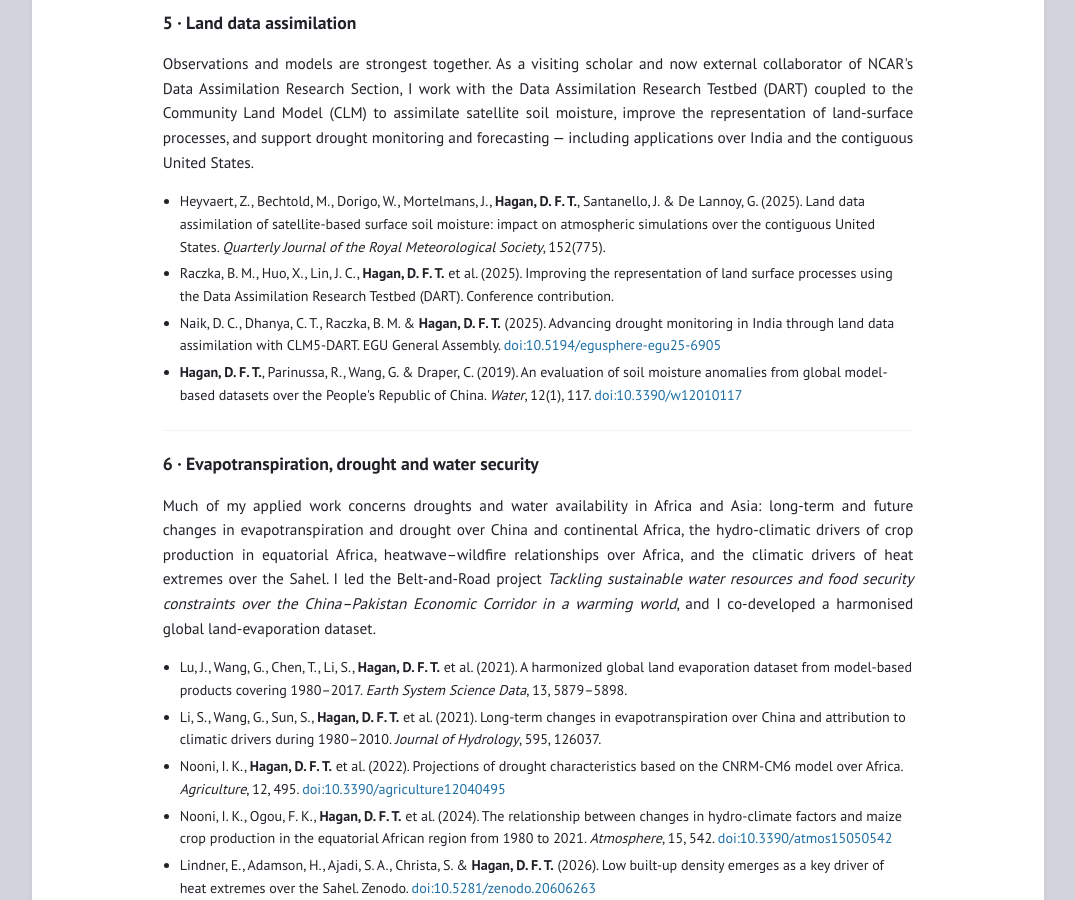
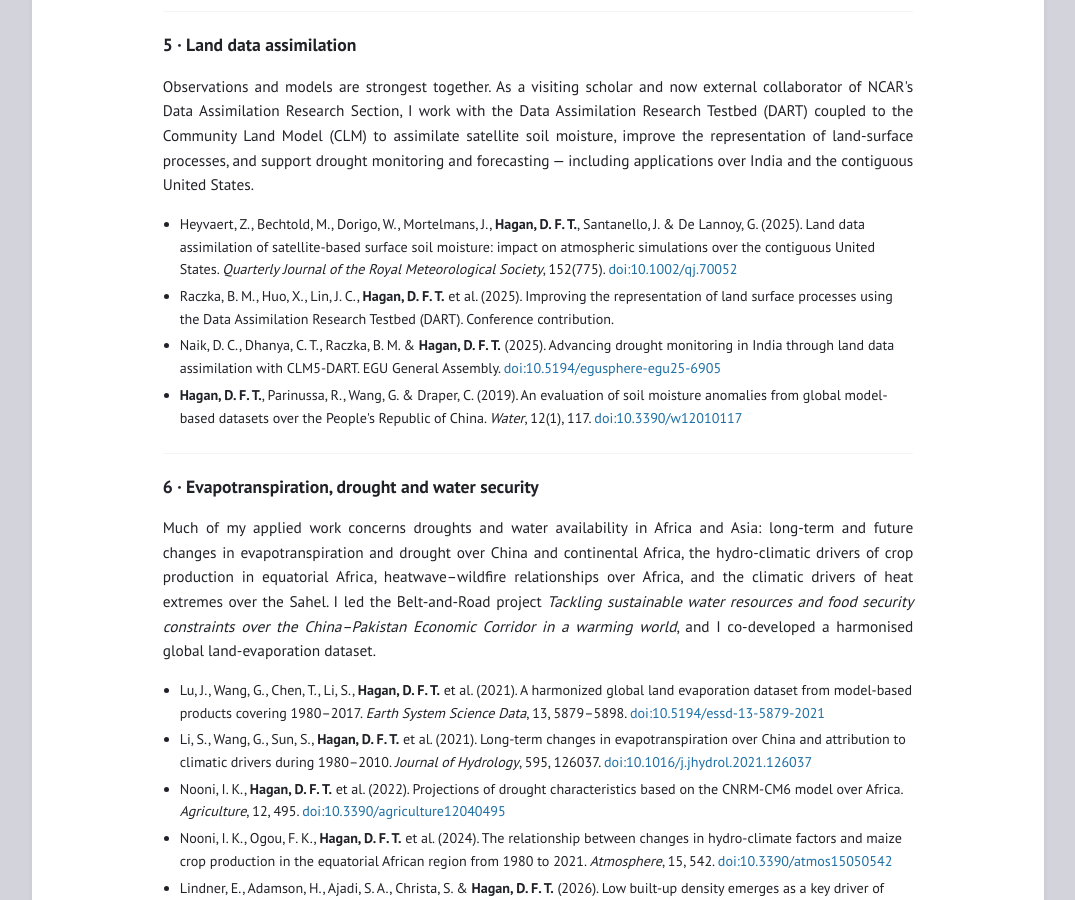
Before and after one commit to Dannyhay/Dannyhay.github.io, a Jekyll site: the page built from research.md, in a window 1280 px wide and 900 px high, scrolled down 3431 px. Shown: the whole window, without its empty margins (102-1177 px from the left). Built offline with Jekyll 4.4.1, drawn with Linux system fonts in a browser that asks for light colours; a style sheet for code colours, icons or effects is not loaded; some of the changed text lies outside the part shown.

Commit message:
Research: add DOIs for npj 2024, QJRMS 2025, ESSD 2021 and J. Hydrol. 2021 entries
Co-Authored-By: Claude Opus 5.5 <noreply@anthropic.com>
Claude-Session: https://claude.ai/code/session_01CJNajmwENLBjSd1vfseR7K

```diff
--- a/research.md
+++ b/research.md
@@ -38,7 +38,7 @@ My research asks a deceptively simple question: **which way does the arrow point
   <li>Lim Kam Sian, K. T. C., <span class="me">Hagan, D. F. T.</span>, Wang, G. et al. (2026). Observed soil-moisture initialization reveals strong land-surface control on air-temperature extremes in Southeast China. <em>Climate Dynamics</em>, 64, 469. <a href="https://doi.org/10.1007/s00382-026-08426-3">doi:10.1007/s00382-026-08426-3</a></li>
   <li>Ullah, W., AlGhafri, A. A., Ullah, S., Ajjur, S. B., Alhumaid, K. &amp; <span class="me">Hagan, D. F. T.</span> (2026). Assessment of human thermal stress dynamics and regional drivers across the Arabian Peninsula during 1990–2022 from observations. <em>International Journal of Climatology</em>, e70640. <a href="https://doi.org/10.1002/joc.70640">doi:10.1002/joc.70640</a></li>
   <li>Zhang, Y., <span class="me">Hagan, D. F. T.</span>, Miralles, D. G., Goergen, K. &amp; Kollet, S. (2026). Information flow causality reveals land–atmosphere coupling dynamics during compound dry–hot events in Europe. Preprint, <a href="https://doi.org/10.21203/rs.3.rs-9450690/v1">Research Square</a>.</li>
-  <li>Qiao, Y., Wang, G., <span class="me">Hagan, D. F. T.</span> et al. (2024). Contrasting sensitivity of air temperature trends to surface soil temperature trends between climate models and reanalyses. <em>npj Climate and Atmospheric Science</em>, 7.</li>
+  <li>Qiao, Y., Wang, G., <span class="me">Hagan, D. F. T.</span> et al. (2024). Contrasting sensitivity of air temperature trends to surface soil temperature trends between climate models and reanalyses. <em>npj Climate and Atmospheric Science</em>, 7. <a href="https://doi.org/10.1038/s41612-024-00588-3">doi:10.1038/s41612-024-00588-3</a></li>
   <li><span class="me">Hagan, D. F. T.</span>, Dolman, A. J., Wang, G. et al. (2022). Contrasting ecosystem constraints on the seasonal terrestrial CO<sub>2</sub> and mean surface air temperature causality projections by the end of the 21st century. <em>Environmental Research Letters</em>, 17, 124019. <a href="https://doi.org/10.1088/1748-9326/aca551">doi:10.1088/1748-9326/aca551</a></li>
   <li>Zou, X., Wang, G., <span class="me">Hagan, D. F. T.</span> et al. (2023). Precipitation sensitivity to soil moisture changes in multiple global climate models. <em>Atmosphere</em>, 14, 1531. <a href="https://doi.org/10.3390/atmos14101531">doi:10.3390/atmos14101531</a></li>
 </ul>
@@ -76,7 +76,7 @@ My research asks a deceptively simple question: **which way does the arrow point
 <h3>5 · Land data assimilation</h3>
 <p>Observations and models are strongest together. As a visiting scholar and now external collaborator of NCAR's Data Assimilation Research Section, I work with the Data Assimilation Research Testbed (DART) coupled to the Community Land Model (CLM) to assimilate satellite soil moisture, improve the representation of land-surface processes, and support drought monitoring and forecasting — including applications over India and the contiguous United States.</p>
 <ul class="pubs">
-  <li>Heyvaert, Z., Bechtold, M., Dorigo, W., Mortelmans, J., <span class="me">Hagan, D. F. T.</span>, Santanello, J. &amp; De Lannoy, G. (2025). Land data assimilation of satellite-based surface soil moisture: impact on atmospheric simulations over the contiguous United States. <em>Quarterly Journal of the Royal Meteorological Society</em>, 152(775).</li>
+  <li>Heyvaert, Z., Bechtold, M., Dorigo, W., Mortelmans, J., <span class="me">Hagan, D. F. T.</span>, Santanello, J. &amp; De Lannoy, G. (2025). Land data assimilation of satellite-based surface soil moisture: impact on atmospheric simulations over the contiguous United States. <em>Quarterly Journal of the Royal Meteorological Society</em>, 152(775). <a href="https://doi.org/10.1002/qj.70052">doi:10.1002/qj.70052</a></li>
   <li>Raczka, B. M., Huo, X., Lin, J. C., <span class="me">Hagan, D. F. T.</span> et al. (2025). Improving the representation of land surface processes using the Data Assimilation Research Testbed (DART). Conference contribution.</li>
   <li>Naik, D. C., Dhanya, C. T., Raczka, B. M. &amp; <span class="me">Hagan, D. F. T.</span> (2025). Advancing drought monitoring in India through land data assimilation with CLM5-DART. EGU General Assembly. <a href="https://doi.org/10.5194/egusphere-egu25-6905">doi:10.5194/egusphere-egu25-6905</a></li>
   <li><span class="me">Hagan, D. F. T.</span>, Parinussa, R., Wang, G. &amp; Draper, C. (2019). An evaluation of soil moisture anomalies from global model-based datasets over the People's Republic of China. <em>Water</em>, 12(1), 117. <a href="https://doi.org/10.3390/w12010117">doi:10.3390/w12010117</a></li>
@@ -87,8 +87,8 @@ My research asks a deceptively simple question: **which way does the arrow point
 <h3>6 · Evapotranspiration, drought and water security</h3>
 <p>Much of my applied work concerns droughts and water availability in Africa and Asia: long-term and future changes in evapotranspiration and drought over China and continental Africa, the hydro-climatic drivers of crop production in equatorial Africa, heatwave–wildfire relationships over Africa, and the climatic drivers of heat extremes over the Sahel. I led the Belt-and-Road project <em>Tackling sustainable water resources and food security constraints over the China–Pakistan Economic Corridor in a warming world</em>, and I co-developed a harmonised global land-evaporation dataset.</p>
 <ul class="pubs">
-  <li>Lu, J., Wang, G., Chen, T., Li, S., <span class="me">Hagan, D. F. T.</span> et al. (2021). A harmonized global land evaporation dataset from model-based products covering 1980–2017. <em>Earth System Science Data</em>, 13, 5879–5898.</li>
-  <li>Li, S., Wang, G., Sun, S., <span class="me">Hagan, D. F. T.</span> et al. (2021). Long-term changes in evapotranspiration over China and attribution to climatic drivers during 1980–2010. <em>Journal of Hydrology</em>, 595, 126037.</li>
+  <li>Lu, J., Wang, G., Chen, T., Li, S., <span class="me">Hagan, D. F. T.</span> et al. (2021). A harmonized global land evaporation dataset from model-based products covering 1980–2017. <em>Earth System Science Data</em>, 13, 5879–5898. <a href="https://doi.org/10.5194/essd-13-5879-2021">doi:10.5194/essd-13-5879-2021</a></li>
+  <li>Li, S., Wang, G., Sun, S., <span class="me">Hagan, D. F. T.</span> et al. (2021). Long-term changes in evapotranspiration over China and attribution to climatic drivers during 1980–2010. <em>Journal of Hydrology</em>, 595, 126037. <a href="https://doi.org/10.1016/j.jhydrol.2021.126037">doi:10.1016/j.jhydrol.2021.126037</a></li>
   <li>Nooni, I. K., <span class="me">Hagan, D. F. T.</span> et al. (2022). Projections of drought characteristics based on the CNRM-CM6 model over Africa. <em>Agriculture</em>, 12, 495. <a href="https://doi.org/10.3390/agriculture12040495">doi:10.3390/agriculture12040495</a></li>
   <li>Nooni, I. K., Ogou, F. K., <span class="me">Hagan, D. F. T.</span> et al. (2024). The relationship between changes in hydro-climate factors and maize crop production in the equatorial African region from 1980 to 2021. <em>Atmosphere</em>, 15, 542. <a href="https://doi.org/10.3390/atmos15050542">doi:10.3390/atmos15050542</a></li>
   <li>Lindner, E., Adamson, H., Ajadi, S. A., Christa, S. &amp; <span class="me">Hagan, D. F. T.</span> (2026). Low built-up density emerges as a key driver of heat extremes over the Sahel. Zenodo. <a href="https://doi.org/10.5281/zenodo.20606263">doi:10.5281/zenodo.20606263</a></li>
```
